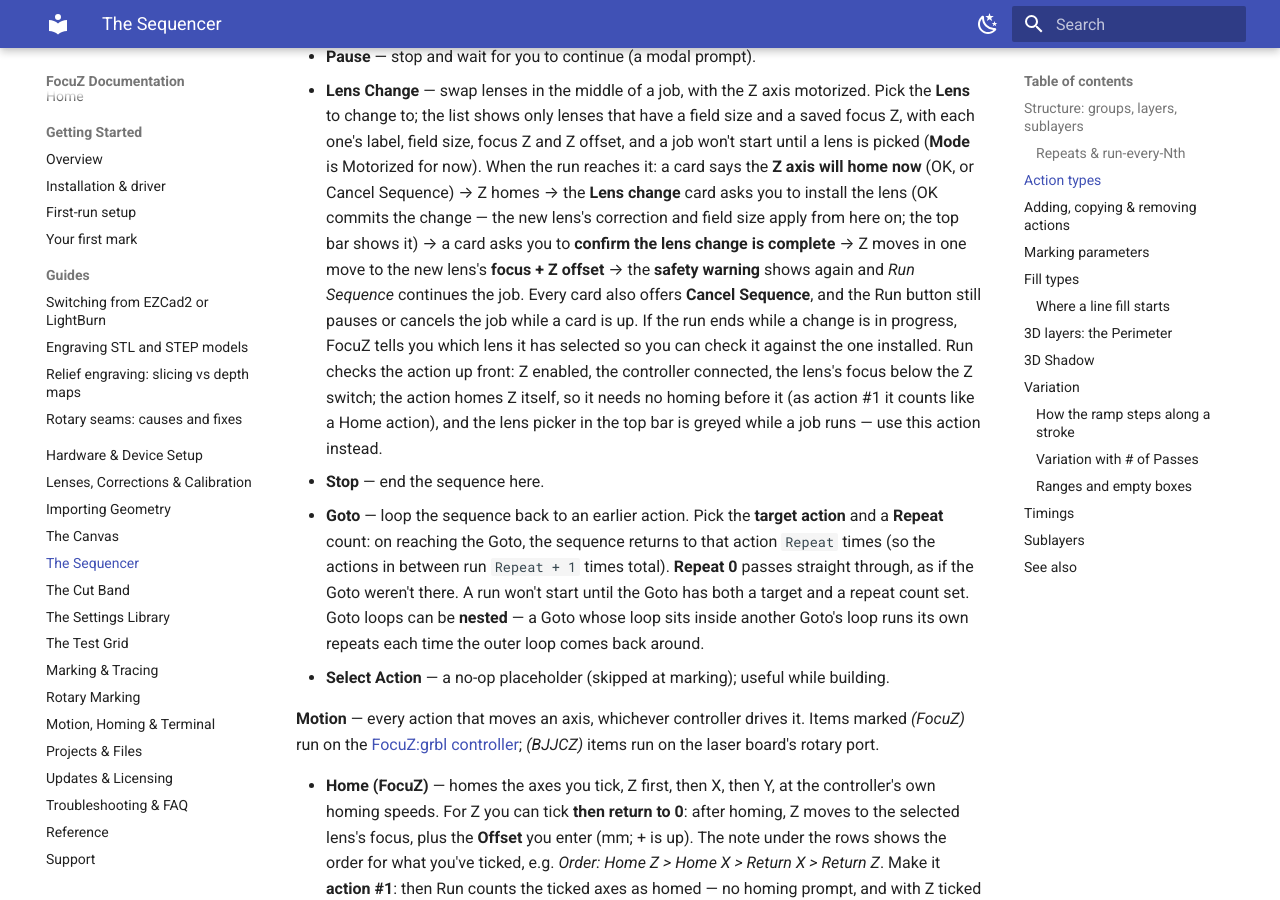
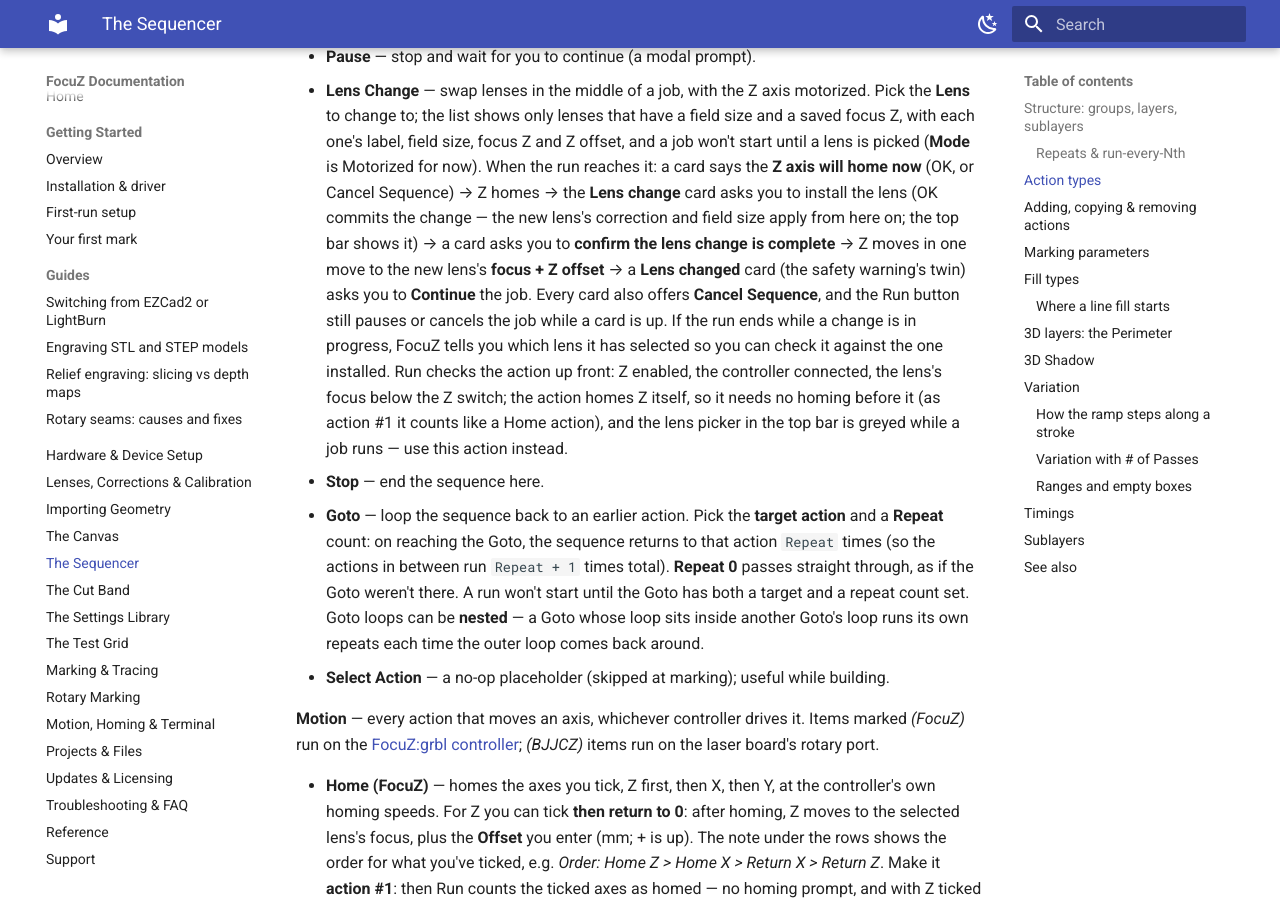
Before and after one commit to Lokahi-Shop/focuz-docs, an MkDocs documentation site: the page built from docs/sequencer.md, in a window 1280 px wide and 900 px high, scrolled down 1789 px. Built offline with MkDocs 1.6.1 and Material for MkDocs 9.7.7, drawn with Linux system fonts in a browser that asks for light colours.

Commit message:
Lens Change: the "Lens changed — Continue" card after the move
Co-Authored-By: Claude Fable 5.1 <noreply@anthropic.com>

```diff
--- a/docs/sequencer.md
+++ b/docs/sequencer.md
@@ -73,7 +73,7 @@ Adding an action opens a picker grouped by purpose:
   it: a card says the **Z axis will home now** (OK, or Cancel Sequence) → Z homes → the **Lens change** card asks you
   to install the lens (OK commits the change — the new lens's correction and field size apply from here on; the top
   bar shows it) → a card asks you to **confirm the lens change is complete** → Z moves in one move to the new lens's
-  **focus + Z offset** → the **safety warning** shows again and *Run Sequence* continues the job. Every card also offers
+  **focus + Z offset** → a **Lens changed** card (the safety warning's twin) asks you to **Continue** the job. Every card also offers
   **Cancel Sequence**, and the Run button still pauses or cancels the job while a card is up. If the run ends while a
   change is in progress, FocuZ tells you which lens it has selected so you can check it against the one installed.
   Run checks the action up front: Z enabled, the controller connected, the lens's focus below the Z switch; the action
```
